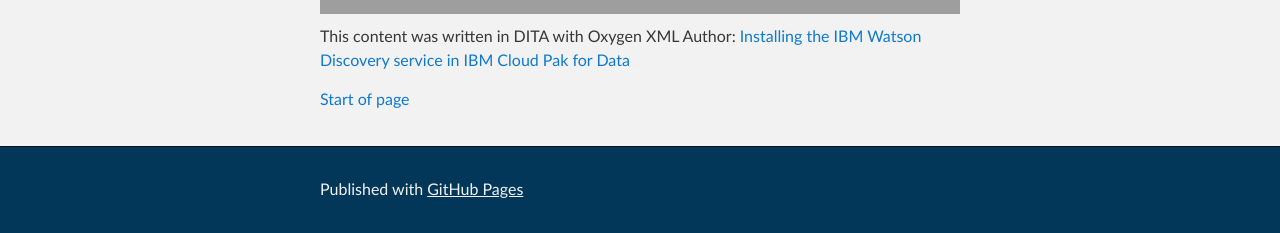
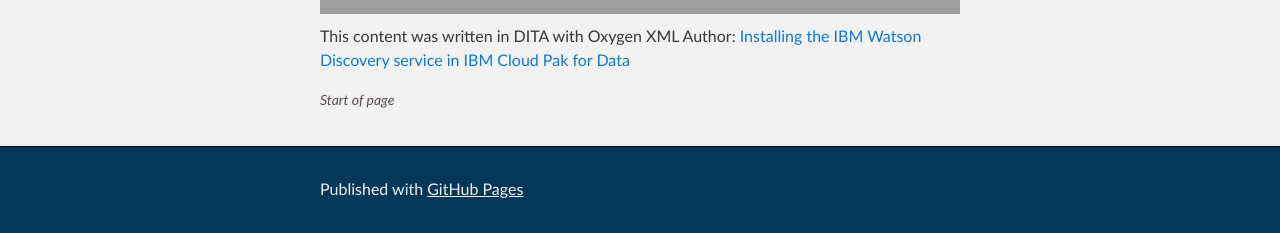
Before and after one commit to michelle-miller/michelle-miller.github.io, a Jekyll site: the page built from index.md, in a window 1280 px wide. Shown: the part 5367-5600 px from the top of the page. Built offline with Jekyll 4.4.1, drawn with Linux system fonts in a browser that asks for light colours; our own code applies the rules of GitHub Pages for plain Markdown files; grey boxes are pictures that could not be loaded.

Commit message:
more tweaks

```diff
--- a/_sass/jekyll-theme-slate.scss
+++ b/_sass/jekyll-theme-slate.scss
@@ -116,13 +116,20 @@ a {
   -ms-transition: text-shadow 0.5s ease;
 }
 
-amini {
+a:hover, a:focus {
+  text-decoration: underline;
+}
+
+.amini {
   color: #564C4D;
   font-style:italic;
   font-size: 14px;
 }
 
-a:hover, a:focus {
+.amini:hover, amini:focus {
+  color: #564C4D;
+  font-style:italic;
+  font-size: 14px;
   text-decoration: underline;
 }
 
```
